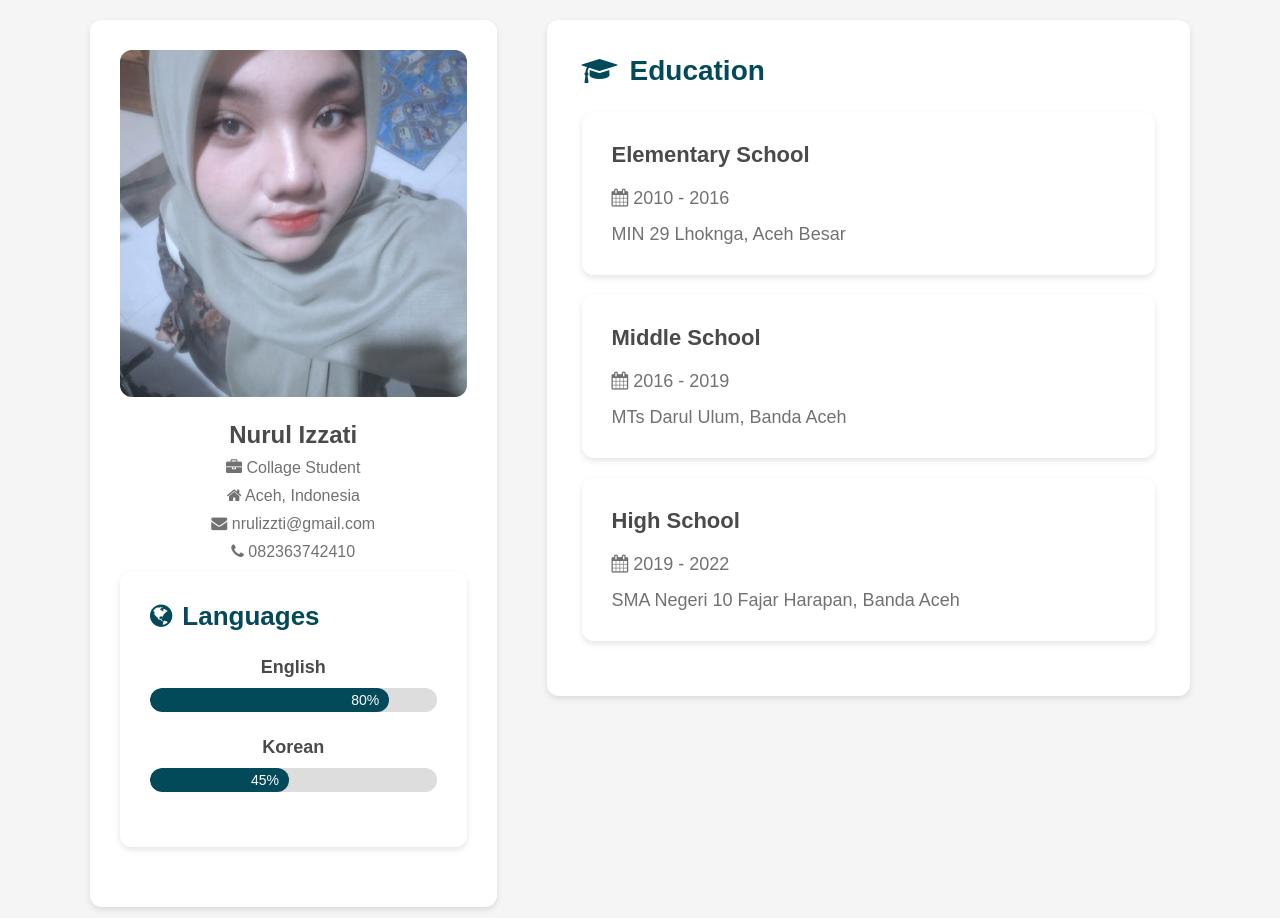
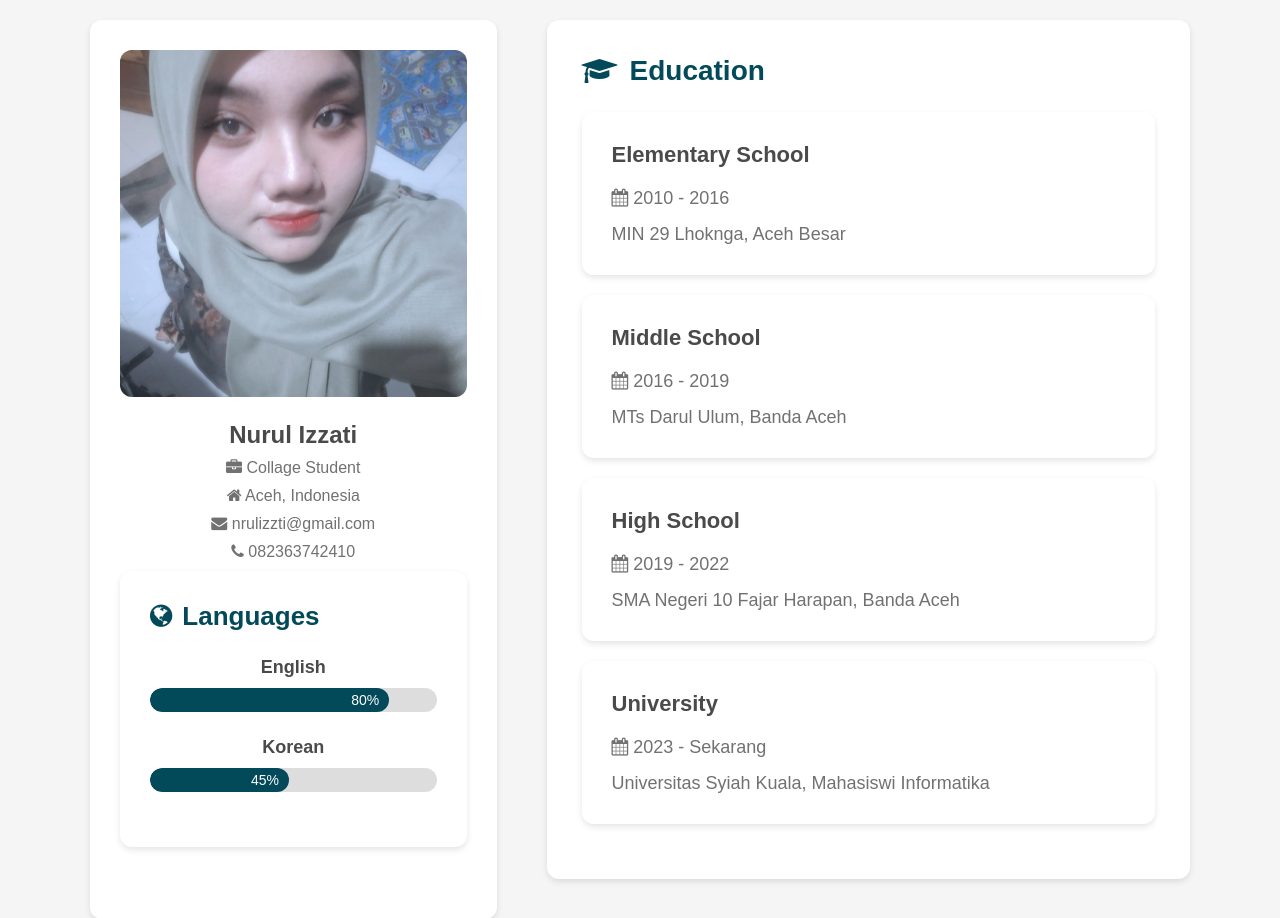
Before and after one commit to nrulizzati/Resume_NurulIzzati, a plain HTML site: page index.html in a window 1280 px wide. Shown: the top 918 px of the page. Drawn offline with Linux system fonts and the light colour scheme.

Commit message:
Update index.html

```diff
--- a/index.html
+++ b/index.html
@@ -50,6 +50,11 @@
                 <p><i class="fa fa-calendar"></i> 2019 - 2022</p>
                 <p>SMA Negeri 10 Fajar Harapan, Banda Aceh</p>
             </div>
+            <div class="edu">
+                <h3>University</h3>
+                <p><i class="fa fa-calendar"></i> 2023 - Sekarang</p>
+                <p>Universitas Syiah Kuala, Mahasiswi Informatika</p>
+            </div>
         </section>
     </main>
 </div>
```
